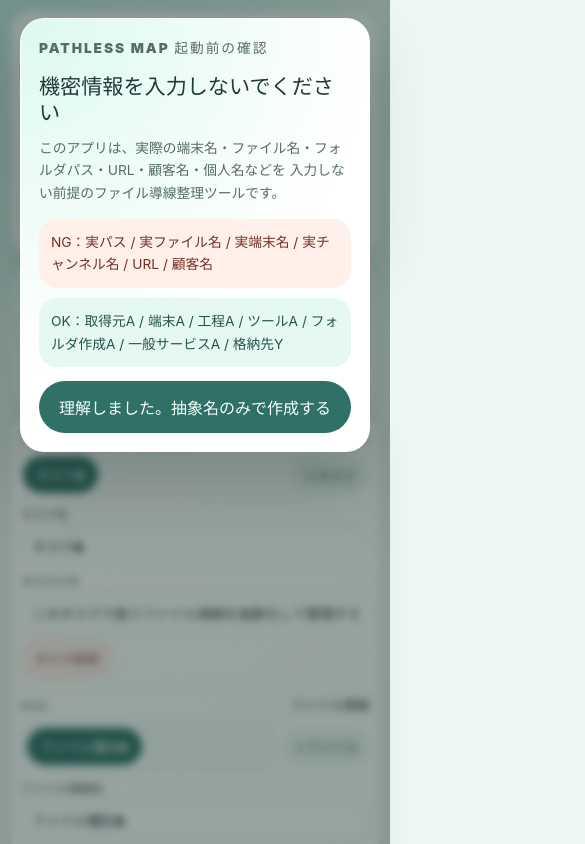
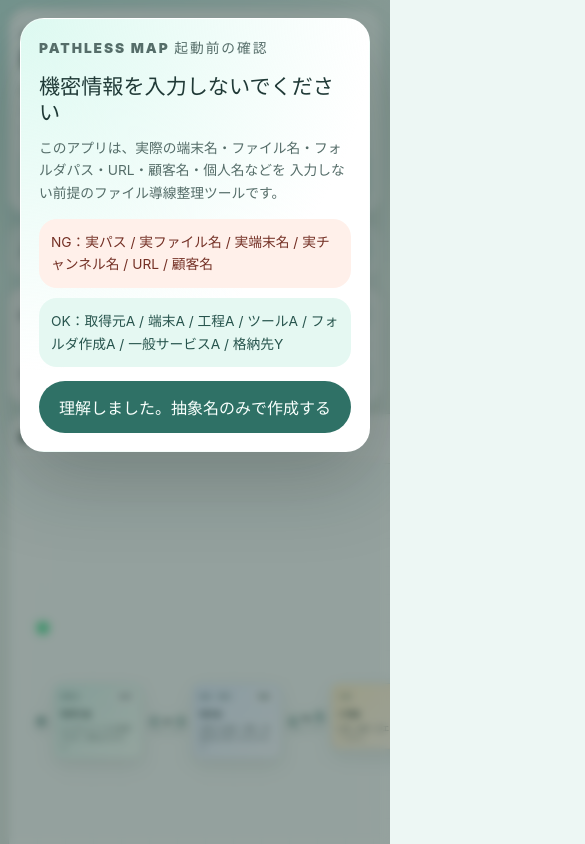
Before and after one commit to Ryohei0Otsuka/pathless-map, a React (Vite) app: page / in a window 390 px wide. Shown: the top 844 px of the page, 585 px wide, since content can reach past the window. Built offline with nearby package versions, Linux system fonts and the light colour scheme.

Commit message:
refactor: balance mobile canvas layout and desktop tabs

```diff
--- a/src/App.css
+++ b/src/App.css
@@ -1022,8 +1022,8 @@ button:disabled {
 
 .edit-modal-backdrop {
   position: absolute;
-  z-index: 120;
-  inset: 0;
+  z-index: 80;
+  inset: 64px 0 0;
   overflow: hidden;
   pointer-events: auto;
   background: transparent;
@@ -1575,7 +1575,7 @@ button:disabled {
   }
 
   .edit-modal-backdrop {
-    inset: 0;
+    inset: 52px 0 0;
   }
 
   .edit-modal-card {
@@ -1846,3 +1846,474 @@ button:disabled {
     font-size: 0.76rem;
   }
 }
+
+/* === Balance pass: PC tab UI + mobile canvas-first layout === */
+html,
+body,
+#root {
+  width: 100%;
+  max-width: none;
+  margin: 0;
+  padding: 0;
+  text-align: left;
+}
+
+#root {
+  display: block;
+}
+
+.app-shell {
+  width: 100%;
+  max-width: 1440px;
+}
+
+.hero,
+.security-strip,
+.map-control-panel,
+.route-summary-card,
+.workspace,
+.flow-card,
+.parts-panel,
+.edit-panel,
+.mobile-storage-card {
+  max-width: 100%;
+}
+
+.flow-card {
+  position: relative;
+}
+
+.edit-modal-backdrop {
+  inset: 0 !important;
+  z-index: 120;
+}
+
+@media (min-width: 721px) {
+  .app-shell {
+    padding: 18px;
+  }
+
+  .hero {
+    grid-template-columns: minmax(0, 1fr) 220px;
+  }
+
+  .map-control-panel {
+    gap: 0;
+    padding: 0 14px 14px;
+    overflow: hidden;
+  }
+
+  .control-line--task {
+    grid-template-columns: 94px minmax(0, 1fr) auto;
+    gap: 12px;
+    align-items: end;
+    padding: 12px 0 0;
+    border-bottom: 1px solid rgba(47, 113, 102, 0.18);
+  }
+
+  .control-line--task .control-label {
+    padding-bottom: 10px;
+  }
+
+  .control-line--task .control-tabs {
+    align-items: flex-end;
+    padding: 0;
+    overflow-x: auto;
+  }
+
+  .control-line--task .tab-button {
+    margin-bottom: -1px;
+    padding: 12px 18px 11px;
+    border-color: rgba(47, 113, 102, 0.16);
+    border-bottom-color: rgba(47, 113, 102, 0.18);
+    border-radius: 18px 18px 0 0;
+    background: rgba(241, 250, 247, 0.66);
+    box-shadow: none;
+  }
+
+  .control-line--task .tab-button.is-active {
+    color: #214340;
+    background: #ffffff;
+    border-color: rgba(47, 113, 102, 0.22);
+    border-bottom-color: #ffffff;
+    box-shadow: 0 -10px 24px rgba(48, 78, 73, 0.08);
+  }
+
+  .control-line--task .add-tab-button {
+    margin-bottom: 8px;
+  }
+
+  .control-detail-row--task {
+    grid-template-columns: minmax(180px, 260px) minmax(320px, 1fr) auto;
+    padding: 12px 0 10px;
+  }
+
+  .control-line--file {
+    grid-template-columns: 116px minmax(420px, 1fr) auto;
+    gap: 12px;
+    align-items: center;
+    margin-top: 4px;
+    padding: 12px;
+    border: 1px solid rgba(47, 113, 102, 0.14);
+    border-radius: 22px;
+    background: rgba(237, 249, 245, 0.76);
+  }
+
+  .file-space {
+    display: flex;
+    align-items: center;
+    min-height: 58px;
+    padding: 8px;
+    border-radius: 18px;
+    background: rgba(255, 255, 255, 0.56);
+  }
+
+  .file-tab {
+    border-radius: 14px;
+    padding: 10px 16px;
+  }
+
+  .file-tab.is-active {
+    box-shadow: 0 10px 22px rgba(47, 113, 102, 0.16);
+  }
+
+  .control-detail-row--file {
+    grid-template-columns: minmax(260px, 520px) auto;
+    padding: 10px 12px 0 128px;
+  }
+
+  .desktop-route-summary {
+    max-height: 176px;
+    overflow-y: auto;
+  }
+
+  .workspace {
+    grid-template-columns: 200px minmax(0, 1fr) 280px;
+    min-height: 730px;
+  }
+
+  .flow-area {
+    height: 720px;
+  }
+}
+
+@media (max-width: 720px) {
+  .app-shell {
+    width: 100%;
+    max-width: none;
+    padding: 8px;
+    overflow-x: hidden;
+  }
+
+  .hero,
+  .security-strip,
+  .map-control-panel,
+  .workspace,
+  .flow-card,
+  .parts-panel,
+  .mobile-route-summary,
+  .mobile-storage-card {
+    width: 100%;
+    max-width: 100%;
+    margin-left: 0;
+    margin-right: 0;
+  }
+
+  .hero {
+    display: grid;
+    grid-template-columns: 1fr;
+    gap: 8px;
+    padding: 12px;
+    border-radius: 20px;
+  }
+
+  .hero h1 {
+    font-size: 1.7rem;
+  }
+
+  .hero p {
+    max-width: none;
+    margin-top: 6px;
+    font-size: 0.78rem;
+    line-height: 1.55;
+  }
+
+  .eyebrow {
+    font-size: 0.58rem;
+    letter-spacing: 0.13em;
+  }
+
+  .risk-panel {
+    padding: 9px 10px;
+    border-radius: 16px;
+  }
+
+  .risk-panel span {
+    margin-bottom: 2px;
+    font-size: 0.62rem;
+  }
+
+  .risk-panel strong {
+    font-size: 0.78rem;
+  }
+
+  .security-strip {
+    display: grid;
+    grid-template-columns: minmax(0, 1fr) auto;
+    gap: 8px;
+    align-items: center;
+    margin: 8px 0;
+    padding: 10px;
+    border-radius: 16px;
+  }
+
+  .security-strip span {
+    display: none;
+  }
+
+  .security-strip strong {
+    font-size: 0.82rem;
+  }
+
+  .security-strip button {
+    padding: 8px 10px;
+    font-size: 0.74rem;
+    white-space: nowrap;
+  }
+
+  .map-control-panel {
+    gap: 6px;
+    margin: 8px 0;
+    padding: 8px;
+    border-radius: 18px;
+  }
+
+  .control-line,
+  .control-line--task,
+  .control-line--file {
+    grid-template-columns: 54px minmax(0, 1fr) auto;
+    gap: 6px;
+    align-items: center;
+    min-width: 0;
+  }
+
+  .control-line--file {
+    margin-top: 4px;
+    padding-top: 6px;
+  }
+
+  .control-label {
+    grid-column: auto;
+    display: grid;
+    gap: 0;
+    min-width: 0;
+  }
+
+  .control-label span {
+    display: none;
+  }
+
+  .control-label strong {
+    font-size: 0.72rem;
+  }
+
+  .control-tabs,
+  .tabs-scroll,
+  .file-space {
+    min-width: 0;
+    width: 100%;
+    overflow-x: auto;
+  }
+
+  .file-space {
+    min-height: 38px;
+    padding: 3px;
+    border-radius: 14px;
+  }
+
+  .tab-button,
+  .file-tab {
+    padding: 8px 10px;
+    font-size: 0.74rem;
+    white-space: nowrap;
+  }
+
+  .add-tab-button {
+    min-width: auto;
+    padding: 8px 9px;
+    font-size: 0.72rem;
+    white-space: nowrap;
+  }
+
+  .control-detail-row,
+  .control-detail-row--task,
+  .control-detail-row--file {
+    display: none;
+  }
+
+  .desktop-route-summary {
+    display: none;
+  }
+
+  .workspace {
+    display: grid;
+    grid-template-columns: 1fr;
+    gap: 8px;
+    min-height: 0;
+    margin-top: 8px;
+  }
+
+  .flow-card {
+    order: 1;
+    overflow: hidden;
+    border-radius: 18px;
+  }
+
+  .flow-toolbar {
+    display: grid;
+    grid-template-columns: minmax(0, 1fr) auto;
+    gap: 8px;
+    align-items: center;
+    padding: 8px 10px;
+  }
+
+  .flow-toolbar strong {
+    font-size: 0.92rem;
+  }
+
+  .flow-toolbar span {
+    display: none;
+  }
+
+  .flow-toolbar-actions {
+    justify-content: end;
+  }
+
+  .danger-ghost-button {
+    padding: 7px 10px;
+    font-size: 0.74rem;
+  }
+
+  .flow-area {
+    height: 62svh;
+    min-height: 440px;
+    max-height: 620px;
+  }
+
+  .parts-panel {
+    order: 2;
+    padding: 9px;
+    border-radius: 18px;
+  }
+
+  .parts-panel .panel-heading {
+    display: flex;
+    justify-content: space-between;
+    gap: 8px;
+    align-items: end;
+  }
+
+  .parts-panel .panel-heading p {
+    display: none;
+  }
+
+  .parts-panel .panel-heading h2 {
+    margin: 0;
+    font-size: 0.86rem;
+  }
+
+  .parts-list {
+    display: flex;
+    gap: 7px;
+    overflow-x: auto;
+    padding: 4px 0 2px;
+    scroll-snap-type: x proximity;
+  }
+
+  .part-button {
+    grid-template-columns: 30px 1fr;
+    min-width: 104px;
+    max-width: 124px;
+    gap: 7px;
+    padding: 8px;
+    border-radius: 14px;
+    scroll-snap-align: start;
+  }
+
+  .part-button span {
+    width: 30px;
+    height: 28px;
+    border-radius: 10px;
+    font-size: 0.58rem;
+  }
+
+  .part-button strong {
+    font-size: 0.72rem;
+    line-height: 1.22;
+  }
+
+  .part-button small {
+    display: none;
+  }
+
+  .mobile-route-summary {
+    display: block;
+    order: 3;
+    margin: 0;
+    padding: 10px;
+    border-radius: 18px;
+  }
+
+  .mobile-storage-card {
+    display: block;
+    order: 4;
+    padding: 10px;
+    border-radius: 18px;
+  }
+
+  .mobile-card-heading p {
+    display: none;
+  }
+
+  .mobile-card-heading h2 {
+    margin-bottom: 8px;
+    font-size: 0.9rem;
+  }
+
+  .mobile-summary-toggle span {
+    font-size: 0.86rem;
+  }
+
+  .mobile-summary-toggle strong {
+    max-width: 46vw;
+    overflow: hidden;
+    text-overflow: ellipsis;
+    white-space: nowrap;
+    font-size: 0.68rem;
+  }
+
+  .mobile-route-summary ol {
+    max-height: 160px;
+  }
+
+  .mobile-storage-card .storage-box p {
+    font-size: 0.72rem;
+  }
+
+  .edit-panel {
+    display: none;
+  }
+
+  .route-node {
+    width: 160px;
+  }
+
+  .edit-modal-backdrop {
+    inset: 0 !important;
+  }
+
+  .edit-modal-card {
+    width: min(330px, calc(100% - 20px));
+    max-height: min(500px, calc(100% - 20px));
+  }
+}
--- a/src/App.tsx
+++ b/src/App.tsx
@@ -1671,6 +1671,8 @@ function App() {
             {tasks.map((task) => (
               <button
                 key={task.id}
+                role="tab"
+                aria-selected={task.id === activeTaskId}
                 className={`tab-button ${task.id === activeTaskId ? 'is-active' : ''}`}
                 onClick={() => switchTask(task.id)}
               >
@@ -1718,6 +1720,8 @@ function App() {
             {activeTask.files.map((file) => (
               <button
                 key={file.id}
+                role="tab"
+                aria-selected={file.id === activeFile.id}
                 className={`file-tab ${file.id === activeFile.id ? 'is-active' : ''}`}
                 onClick={() => switchFile(file.id)}
               >
```
